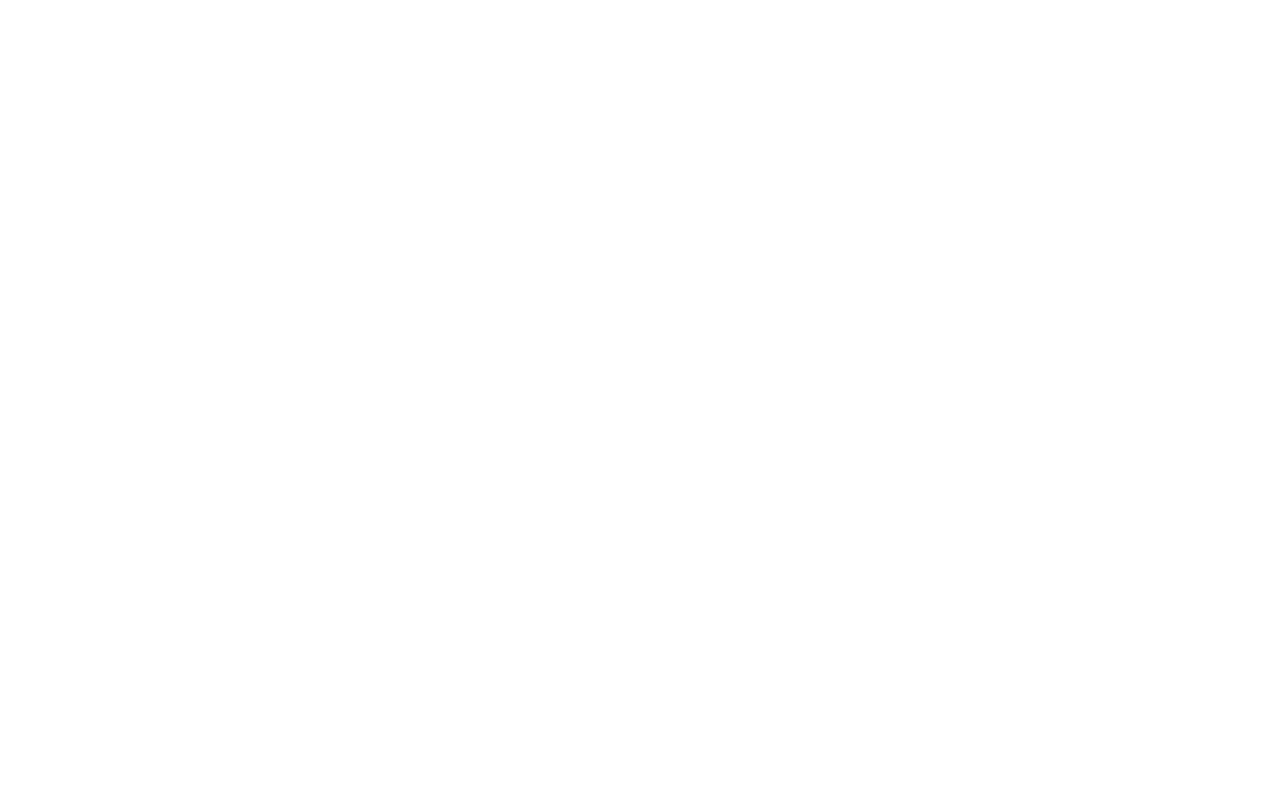
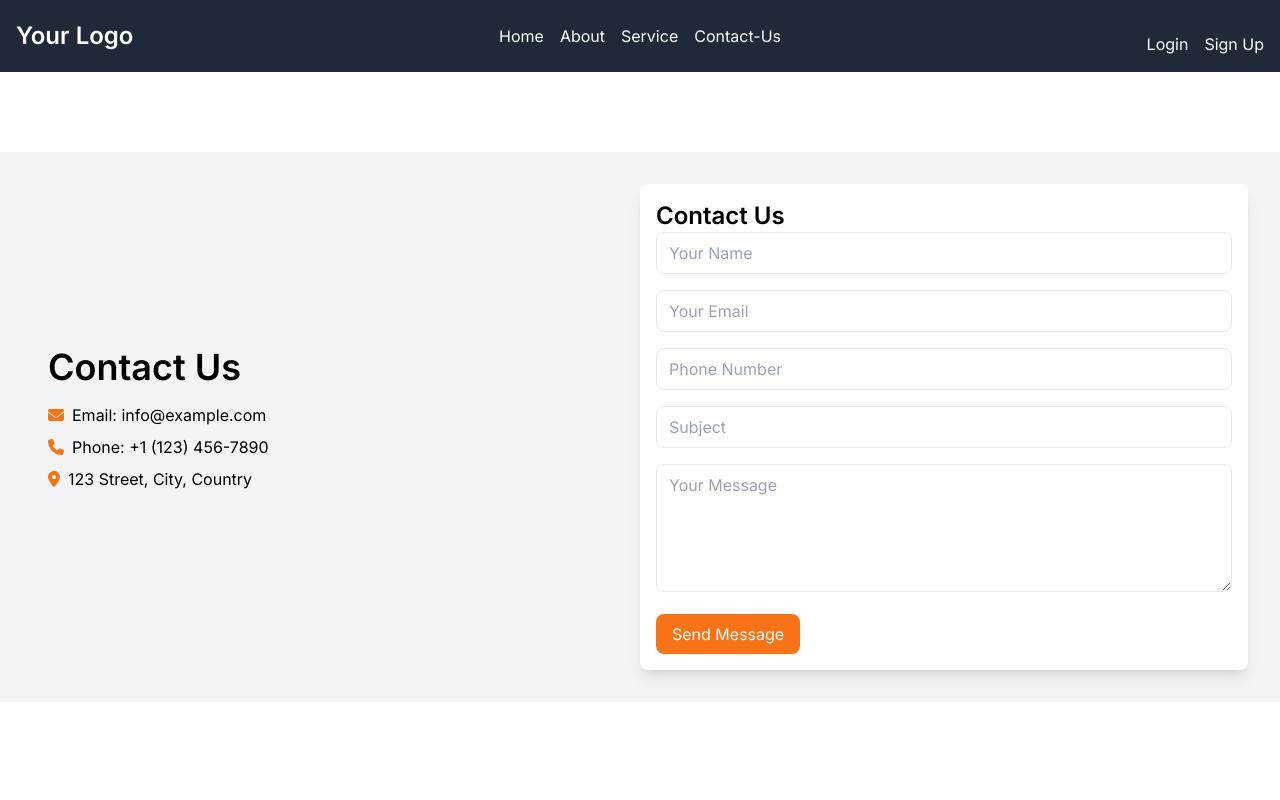
Before and after one commit to rubelmollik86/nitex-task-project, a React (Create React App) app: page /contact in a window 1280 px wide. Before the commit this address had no page. Shown: the top 800 px of the page. Built offline with nearby package versions, Linux system fonts and the light colour scheme.

Commit message:
create contact us page,create contact info section and contact from and update data and design

```diff
--- a/src/App.js
+++ b/src/App.js
@@ -4,6 +4,7 @@
 
 import About from "./component/About/About";
 import Services from "./component/Services/Services";
+import ContactUs from "./component/ContactUs/ContactUs";
 
 function App() {
   return (
@@ -12,6 +13,7 @@
         <Route path="/" element={<Home />} />
         <Route path="/about" element={<About />} />
         <Route path="/service" element={<Services />} />
+        <Route path="/contact" element={< ContactUs />} />
       </Routes>
     </div>
   );
--- /dev/null
+++ b/src/component/ContactUs/ContactUs.js
@@ -0,0 +1,97 @@
+import React from "react";
+import { FontAwesomeIcon } from '@fortawesome/react-fontawesome'
+import { faPhone, faEnvelope, faMapMarkerAlt } from '@fortawesome/free-solid-svg-icons'
+import Navber from "../../component/Navbar/Navbar.js";
+import Footer from "../../component/Footer/Footer";
+
+function ContactSection() {
+  return (
+      <div>
+          <Navber/>
+      <section className="p-4 md:p-8 bg-gray-100 mt-20 mb-36">
+        <div className="container mx-auto flex flex-wrap items-center">
+          {/* First Column: Contact Information */}
+          <div className="w-full md:w-1/2 mb-4 md:mb-0">
+            <div className="p-4">
+              <h2 className="text-3xl md:text-4xl font-bold">Contact Us</h2>
+              <div className="flex items-center mt-4">
+                <FontAwesomeIcon
+                  icon={faEnvelope}
+                  className="text-orange-500 mr-2"
+                />
+                <p>Email: info@example.com</p>
+              </div>
+              <div className="flex items-center mt-2">
+                <FontAwesomeIcon
+                  icon={faPhone}
+                  className="text-orange-500 mr-2"
+                />
+                <p>Phone: +1 (123) 456-7890</p>
+              </div>
+              <div className="flex items-center mt-2">
+                <FontAwesomeIcon
+                  icon={faMapMarkerAlt}
+                  className="text-orange-500 mr-2"
+                />
+                <p>123 Street, City, Country</p>
+              </div>
+              <div className="mt-4">{/* Add social media icons here */}</div>
+            </div>
+          </div>
+
+          {/* Second Column: Contact Form */}
+          <div className="w-full md:w-1/2">
+            <div className="p-4 bg-white rounded-lg shadow-lg">
+              <h3 className="text-2xl font-bold">Contact Us</h3>
+              <form>
+                <div className="mb-4">
+                  <input
+                    type="text"
+                    placeholder="Your Name"
+                    className="border rounded-lg py-2 px-3 w-full"
+                  />
+                </div>
+                <div className="mb-4">
+                  <input
+                    type="email"
+                    placeholder="Your Email"
+                    className="border rounded-lg py-2 px-3 w-full"
+                  />
+                </div>
+                <div className="mb-4">
+                  <input
+                    type="text"
+                    placeholder="Phone Number"
+                    className="border rounded-lg py-2 px-3 w-full"
+                  />
+                </div>
+                <div className="mb-4">
+                  <input
+                    type="text"
+                    placeholder="Subject"
+                    className="border rounded-lg py-2 px-3 w-full"
+                  />
+                </div>
+                <div className="mb-4">
+                  <textarea
+                    placeholder="Your Message"
+                    className="border rounded-lg py-2 px-3 w-full h-32"
+                  ></textarea>
+                </div>
+                <button
+                  className="bg-orange-500 text-white py-2 px-4 rounded-lg hover:bg-orange-600"
+                  type="submit"
+                >
+                  Send Message
+                </button>
+              </form>
+            </div>
+          </div>
+        </div>
+          </section>
+          <Footer/>
+    </div>
+  );
+}
+
+export default ContactSection;
--- a/src/component/Navbar/Navbar.js
+++ b/src/component/Navbar/Navbar.js
@@ -25,7 +25,7 @@
             </a>
           </li>
           <li>
-            <a href="/contact-us" className="hover:text-yellow-400">
+            <a href="/contact" className="hover:text-yellow-400">
               Contact-Us
             </a>
           </li>
```
Also changed, not shown: src/component/ContactUs/ContactUs.css (added).
